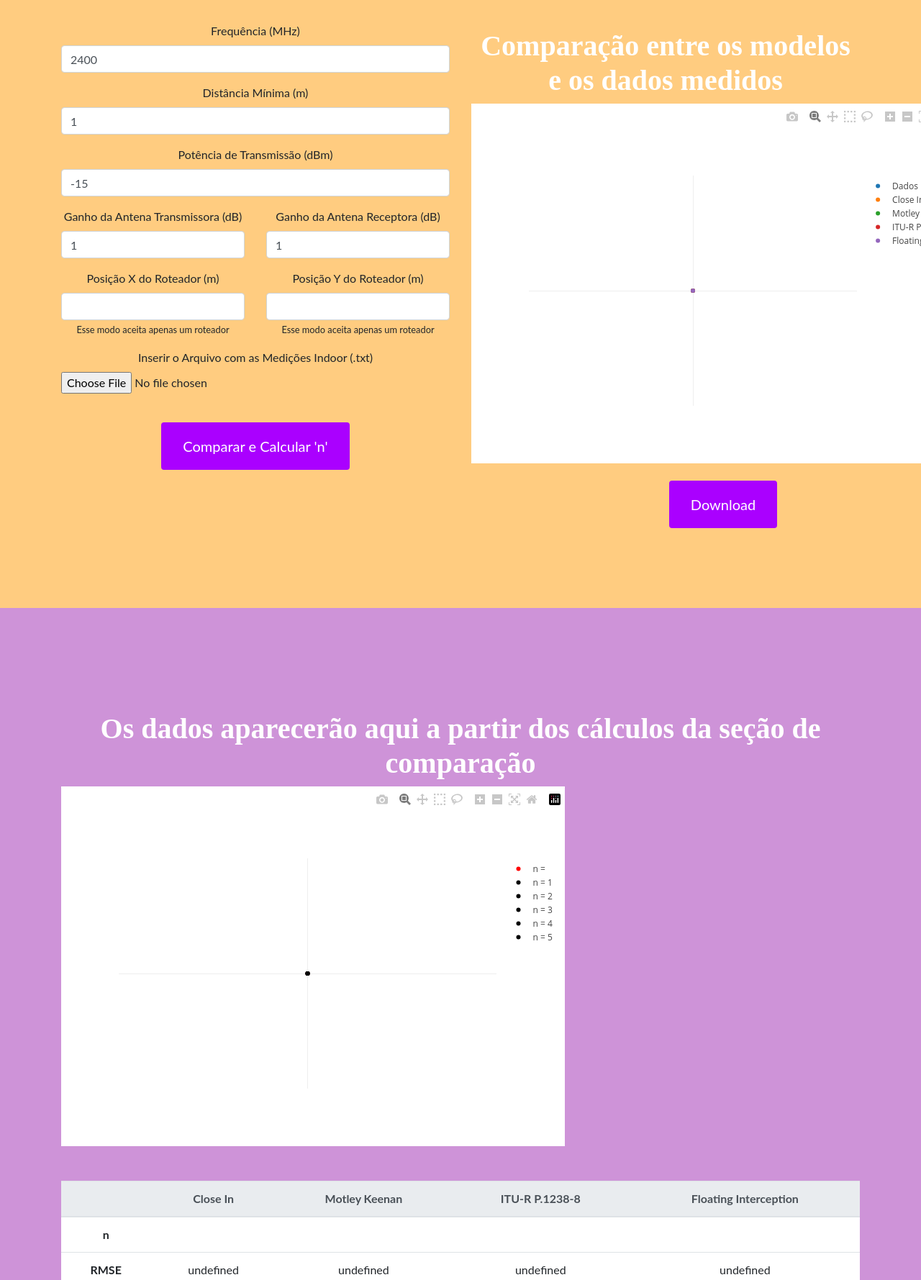
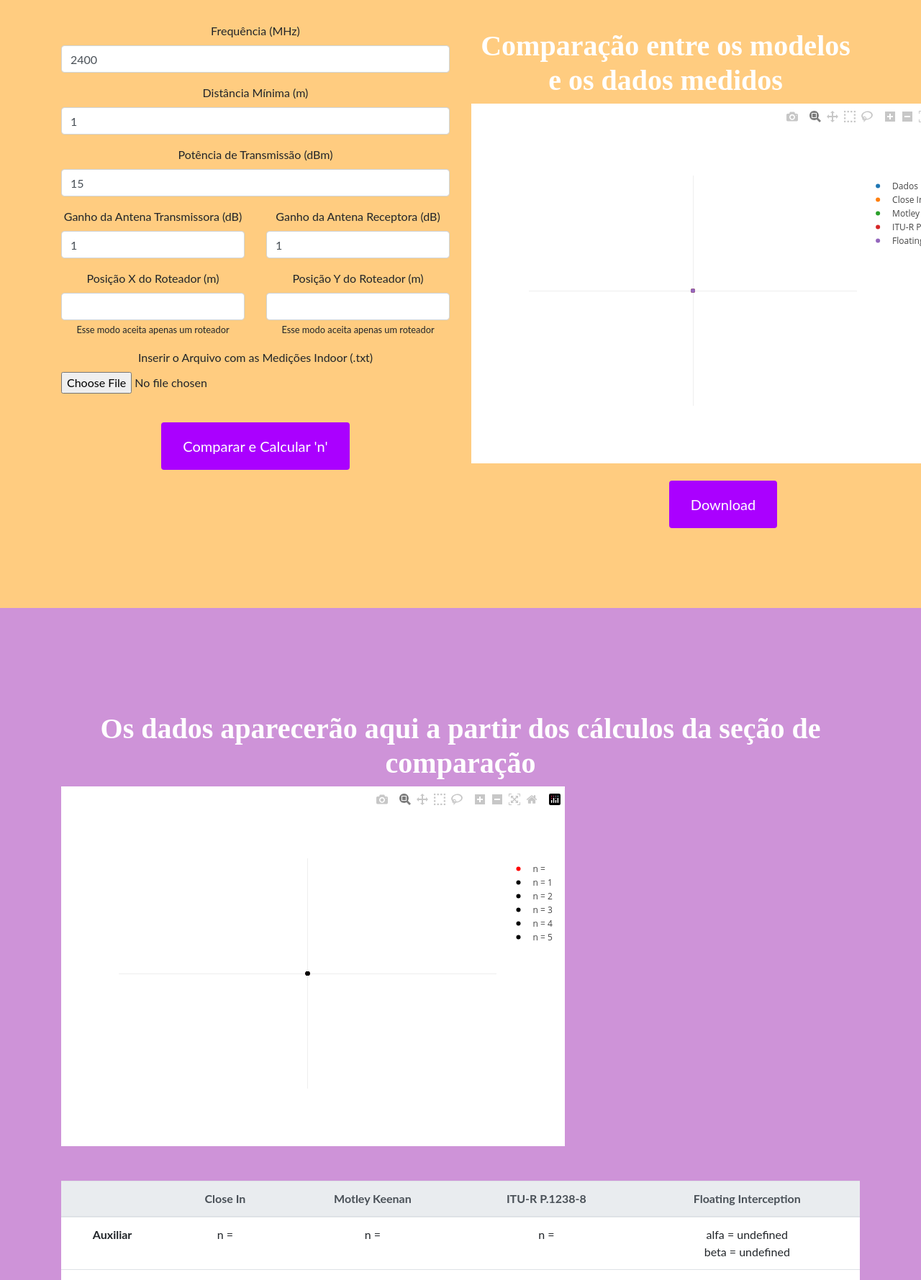
Before and after one commit to lidiaxp/serverZiwi, a Flask app: page /otiDown in a window 1280 px wide; the page is wider, and only the part inside the window is pictured. Shown: the part 1311-3090 px from the top of that part at 72% size. Run offline with Flask 2, Linux system fonts and the light colour scheme; some libraries are stand-ins or nearby versions.

Commit message:
Some Updates to Result

```diff
--- a/templates/comparacao.html
+++ b/templates/comparacao.html
@@ -16,7 +16,7 @@
             			</div>
             			<div class="form-group">
               				<label>Potência de Transmissão (dBm)</label>
-              				<input step="any" type="number" name="ptdb1" id="ptdb1" class="form-control" placeholder="Insira a potência de transmissão" value="-15">
+              				<input step="any" type="number" name="ptdb1" id="ptdb1" class="form-control" placeholder="Insira a potência de transmissão" value="15">
             			</div>
             			<div class="form-group">
               				<div class="row">
@@ -107,7 +107,7 @@
       </thead>
       <tbody style="background-color: #FFF">
         <tr>
-          <th scope="row">n</th>
+          <th scope="row">Auxiliar</th>
           <td id="n11">0</td>
           <td id="n21">0</td>
           <td id="n31">0</td>
@@ -181,10 +181,10 @@ for(var i=0; i < oill.length; i++) {
     fi.push(oill[i]);
 }
 
-document.getElementById("n11").innerText = val[0];
-document.getElementById("n21").innerText = val[0];
-document.getElementById("n31").innerText = val[0];
-document.getElementById("n41").innerText = val[0];
+document.getElementById("n11").innerText = "n = " + val[0];
+document.getElementById("n21").innerText = "n = " + val[0];
+document.getElementById("n31").innerText = "n = " + val[0];
+document.getElementById("n41").innerText = "alfa = " + val[5] + "\nbeta = " + val[6];
 document.getElementById("rmse11").innerText = val[2];
 document.getElementById("rmse21").innerText = val[3];
 document.getElementById("rmse31").innerText = val[1];
```
